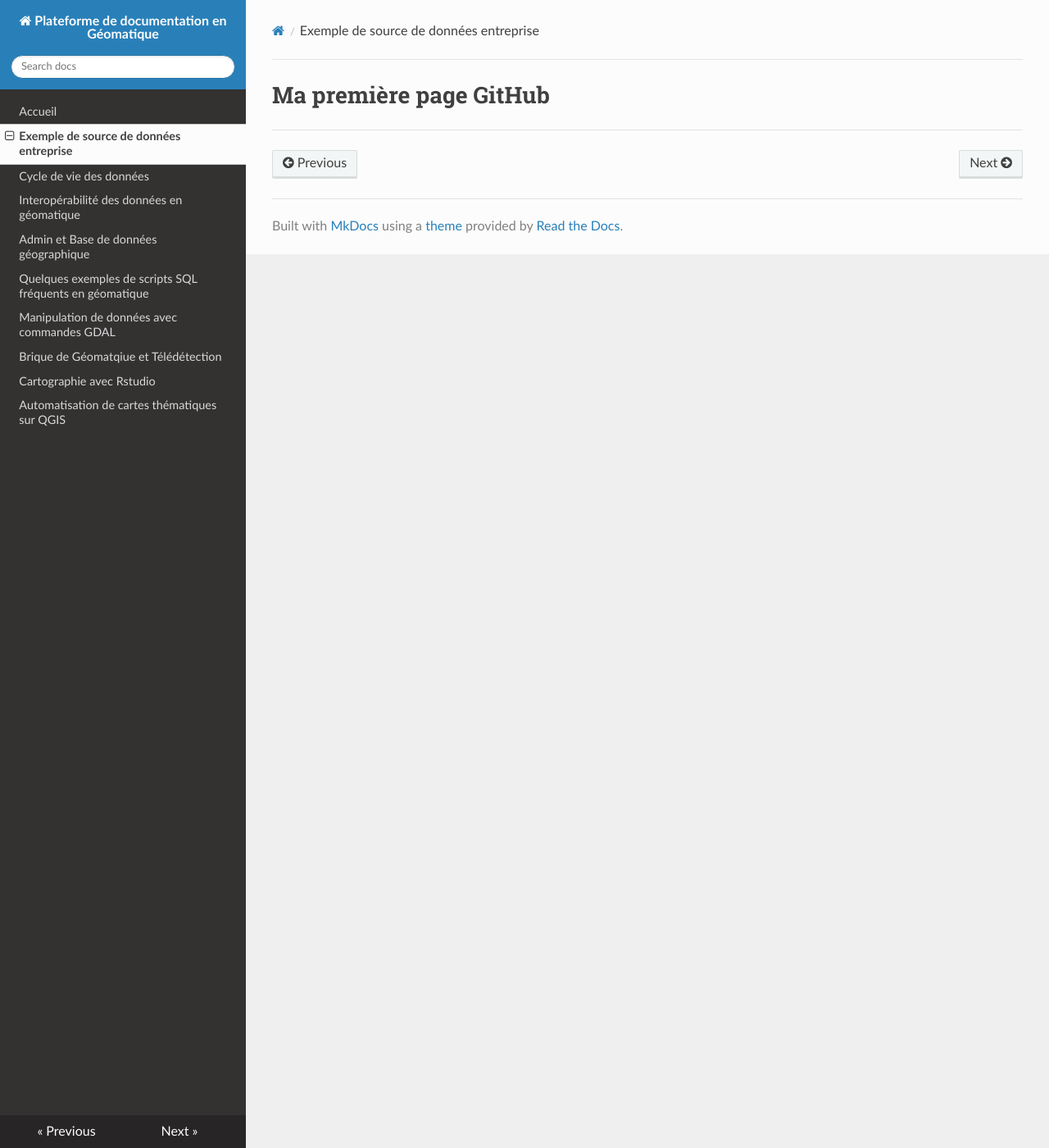
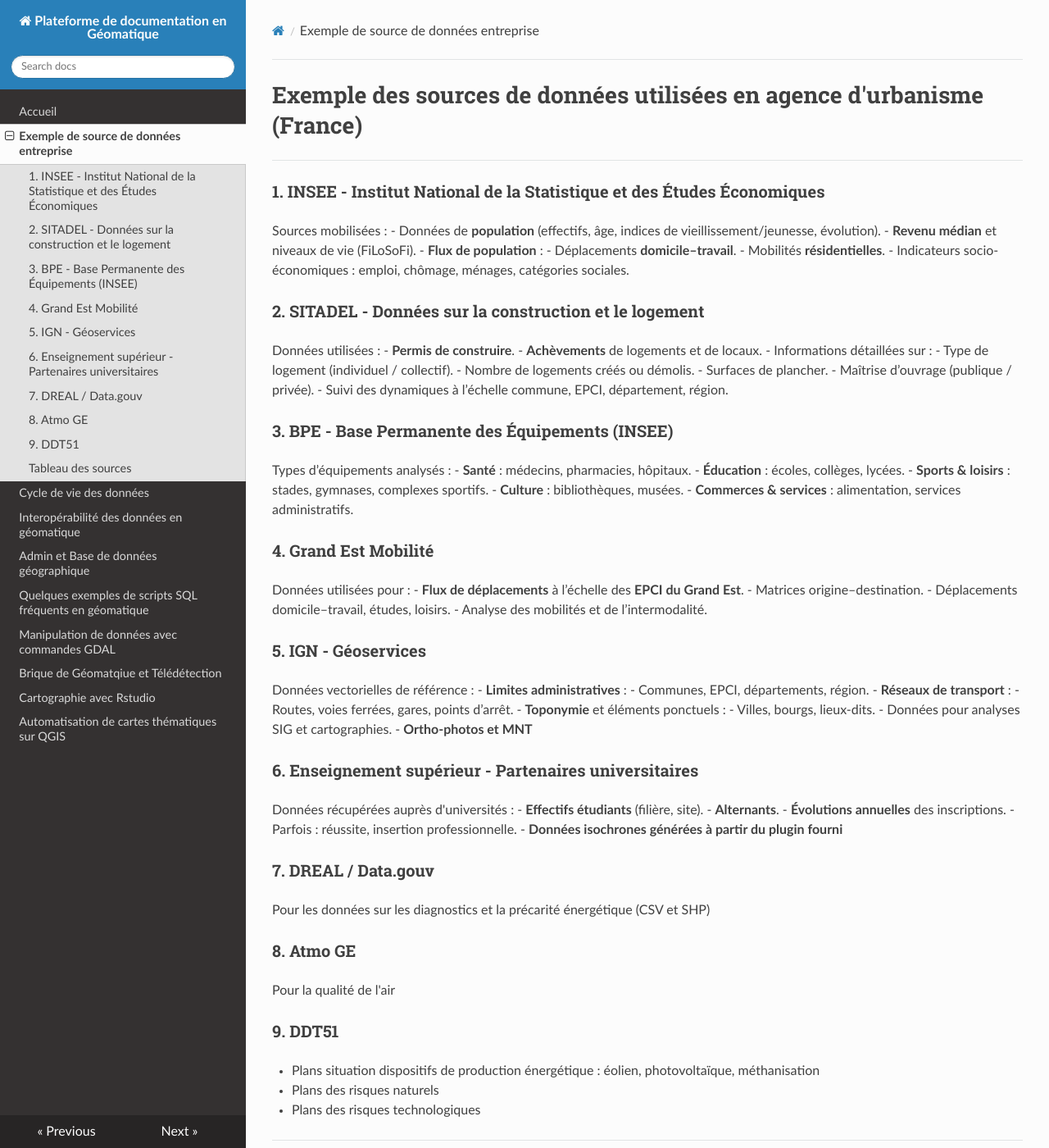
Before and after one commit to abdou123-guene/Site_de_documentation_geomatique, an MkDocs documentation site: the page built from docs/Readme.md, in a window 1280 px wide and 1400 px high. Shown: the whole window at 82% size. Built offline with MkDocs 1.6.1, drawn with Linux system fonts in a browser that asks for light colours; nearby versions of some CDN libraries; some of the changed text lies outside the part shown.

Commit message:
Update Readme.md

```diff
--- a/docs/Readme.md
+++ b/docs/Readme.md
@@ -1,2 +1,96 @@
-# Ma première page GitHub
+# Exemple des sources de données utilisées en agence d'urbanisme (France)
 ---
+
+### 1. INSEE - Institut National de la Statistique et des Études Économiques
+Sources mobilisées :
+- Données de **population** (effectifs, âge, indices de vieillissement/jeunesse, évolution).
+- **Revenu médian** et niveaux de vie (FiLoSoFi).
+- **Flux de population** :
+  - Déplacements **domicile–travail**.
+  - Mobilités **résidentielles**.
+- Indicateurs socio-économiques : emploi, chômage, ménages, catégories sociales.
+
+### 2. SITADEL - Données sur la construction et le logement
+Données utilisées :
+- **Permis de construire**.
+- **Achèvements** de logements et de locaux.
+- Informations détaillées sur :
+  - Type de logement (individuel / collectif).
+  - Nombre de logements créés ou démolis.
+  - Surfaces de plancher.
+  - Maîtrise d’ouvrage (publique / privée).
+  - Suivi des dynamiques à l’échelle commune, EPCI, département, région.
+
+### 3. BPE - Base Permanente des Équipements (INSEE)
+Types d’équipements analysés :
+- **Santé** : médecins, pharmacies, hôpitaux.
+- **Éducation** : écoles, collèges, lycées.
+- **Sports & loisirs** : stades, gymnases, complexes sportifs.
+- **Culture** : bibliothèques, musées.
+- **Commerces & services** : alimentation, services administratifs.
+
+### 4. Grand Est Mobilité
+Données utilisées pour :
+- **Flux de déplacements** à l’échelle des **EPCI du Grand Est**.
+- Matrices origine–destination.
+- Déplacements domicile–travail, études, loisirs.
+- Analyse des mobilités et de l’intermodalité.
+
+### 5. IGN - Géoservices
+Données vectorielles de référence :
+- **Limites administratives** :
+  - Communes, EPCI, départements, région.
+- **Réseaux de transport** :
+  - Routes, voies ferrées, gares, points d’arrêt.
+- **Toponymie** et éléments ponctuels :
+  - Villes, bourgs, lieux-dits.
+- Données pour analyses SIG et cartographies.
+- **Ortho-photos et MNT**
+
+### 6. Enseignement supérieur - Partenaires universitaires
+Données récupérées auprès d'universités :
+- **Effectifs étudiants** (filière, site).
+- **Alternants**.
+- **Évolutions annuelles** des inscriptions.
+- Parfois : réussite, insertion professionnelle.
+- **Données isochrones générées à partir du plugin fourni**
+
+### 7. DREAL / Data.gouv
+Pour les données sur les diagnostics et la précarité énergétique (CSV et SHP)
+
+### 8. Atmo GE
+Pour la qualité de l'air
+
+### 9. DDT51
+- Plans situation dispositifs de production énergétique : éolien, photovoltaïque, méthanisation
+- Plans des risques naturels
+- Plans des risques technologiques
+---
+Tableau Synthétique des Sources de Données Utilisées à l’AUDC
+
+**Légende :**
+- <span style="color:pink;">**INSEE**</span>
+- <span style="color:pink;">**SITADEL**</span>
+- <span style="color:pink;">**BPE**</span>
+- <span style="color:pink;">**IGN**</span>
+- <span style="color:pink;">**DREAL**</span>
+- <span style="color:pink;">**ATMO GE**</span>
+- <span style="color:pink;">**DDT51**</span>
+
+
+
+### Tableau des sources
+
+| Source | Type de données | Exemples | Usages principaux |
+|--------|------------------|----------|-------------------|
+| INSEE | Démographie, économie, mobilités | Population, revenus, flux domicile–travail | Portraits de territoires, analyses socio-économiques |
+| SITADEL | Construction, habitat | Permis de construire, achèvements, typologie | Suivi de la construction, PLUi, SCOT |
+| BPE | Équipements et services | Santé, sports, éducation, culture | Accessibilité, diagnostic territorial |
+| Grand Est Mobilité | Mobilités, déplacements | Matrices O/D, flux inter-EPCI | Études de mobilité, intermodalité |
+| IGN (Géoservices) | Données SIG | BD TOPO, limites admin., routes, ortho-photos | Cartographie, analyse spatiale |
+| Enseignement supérieur | Données universitaires | Effectifs, alternants, évolutions, isochrones | Analyse des formations et de l’attractivité |
+| DREAL / Data.gouv | Énergie, précarité | Diagnostics, CSV/SHP | Transition énergétique, observatoires |
+| ATMO GE | Environnement | Qualité de l’air, polluants | Santé-environnement, suivi atmosphérique |
+| DDT51 | Risques & énergie | Risques naturels, technologiques, éolien/PV | Planification, prévention des risques |
+
+``
```
